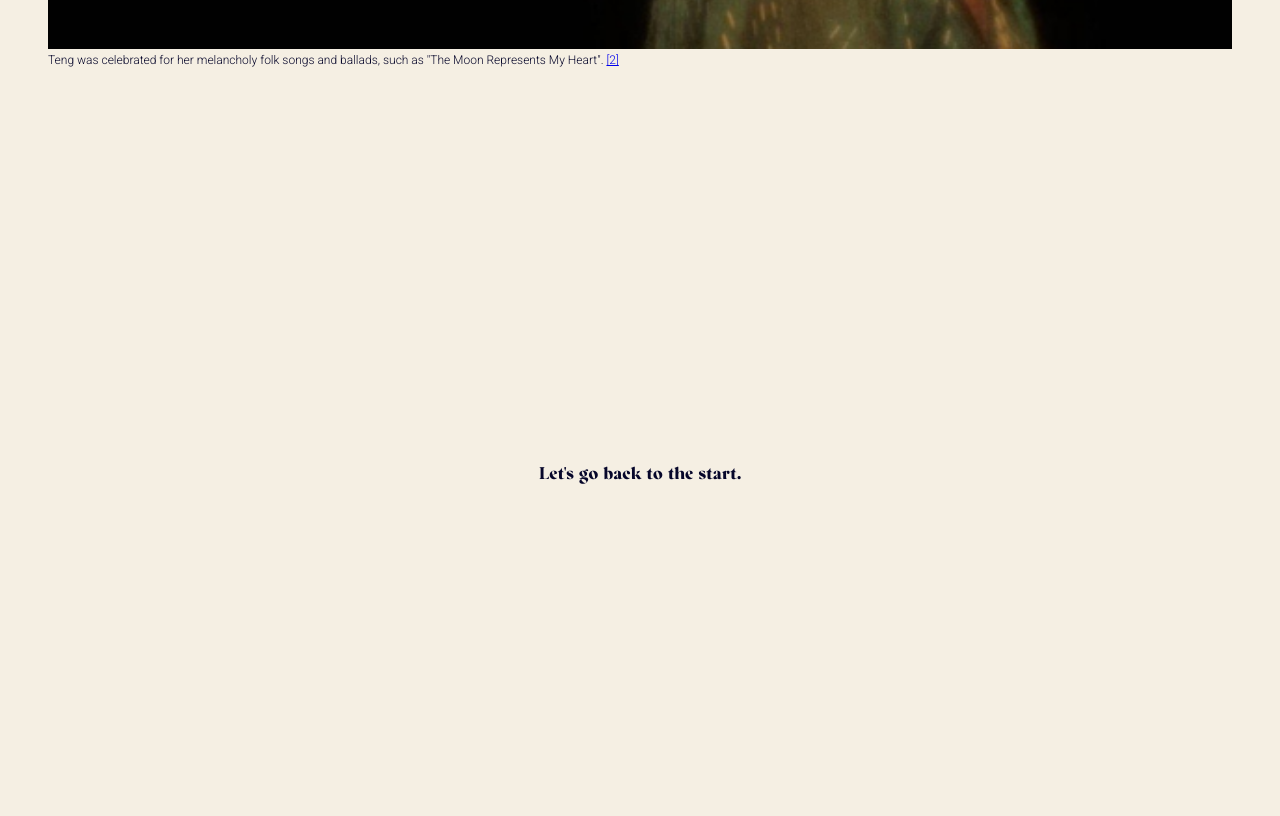
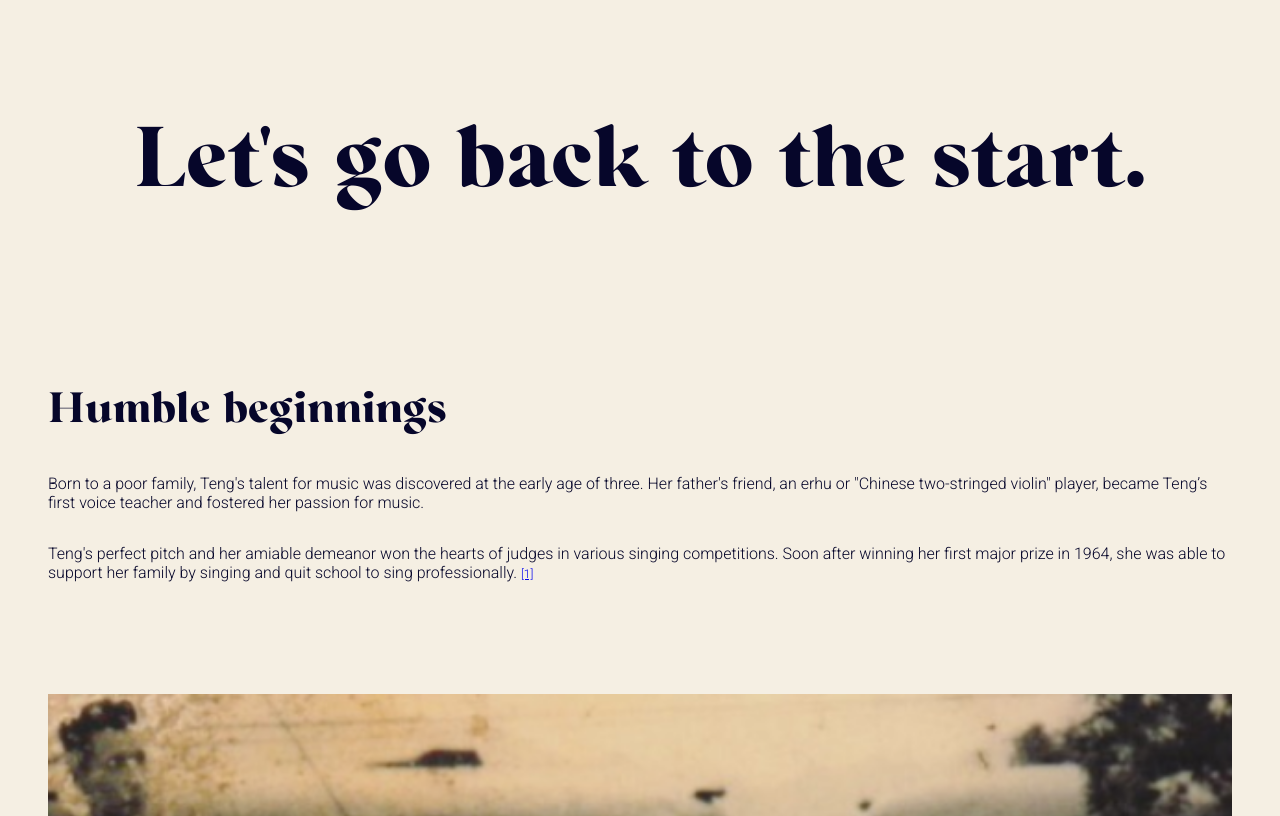
Before and after one commit to jason-dan/jayanthi-tribute, a plain HTML site: page index.html in a window 1280 px wide. Shown: the part 2924-3740 px from the top of the page. Before the commit the page ends 3582 px from the top, so only its background shows below. Drawn offline with nearby package versions, Linux system fonts and the light colour scheme.

Commit message:
implement styles for legacy

```diff
--- a/css/styles.css
+++ b/css/styles.css
@@ -19,8 +19,8 @@ main {
 }
 
 .section-block {
-    padding-bottom: 150px;
-    padding-top: 150px;
+    padding-bottom: 50px;
+    padding-top: 50px;
 }
 
 .landing-grid {
@@ -61,7 +61,7 @@ main {
 }
 
 #landing {
-    padding-bottom: 300px;
+    padding-bottom: 400px;
 }
 
 #title {
@@ -87,8 +87,31 @@ main {
     background-color: black;
 }
 
-#transition-content {
+#transition-content p{
     text-align: center;
+    font-size: 5rem;
+}
+
+#biography-1 {
+    padding-bottom: 50px;
+}
+
+#biography-2{
+    padding-top: 50px;
+    padding-bottom: 50px;
+}
+
+#biography-3 {
+    padding-top: 50px;
+}
+
+.bio-grid, .wide-text, #gallery-grid{
+    display: grid;
+    grid-template-columns: auto;
+}
+
+.cite {
+    font-size: 0.75rem;
 }
 
 img {
@@ -97,7 +120,7 @@ img {
 }
 
 figure {
-    margin: 80px 0px 80px 0px;
+    margin: 80px 0px 40px 0px;
 }
 
 figcaption {
@@ -115,12 +138,14 @@ h1 {
 
 h2, #transition-content{
     font-size: 5rem;
+    margin-bottom: 1.5rem;
 }
 
 h3 {
-    font-size: 4rem;
+    font-size: 2.5rem;
 }
 
 p {
-    font-size: 1rem;
+    margin-top: 2rem;
+    margin-bottom: 2rem;
 }
--- a/index.html
+++ b/index.html
@@ -63,10 +63,9 @@
                 <p id="transition-text">Let's go back to the start.</p>
             </div>
         </section>
-        <!--
         <section id="biography">
             <div id="biography-1" class="section-block">
-                <div id="biography-1-content" class="bio-left-text">
+                <div id="biography-1-content" class="bio-grid">
                     <div id="bio-1-text">
                         <h3>Humble beginnings</h3>
                         <p>
@@ -90,7 +89,7 @@
                 </div>
             </div>
             <div id="biography-2" class="section-block">
-                <div id="biography-2-content" class="bio-right-text">
+                <div id="biography-2-content" class="bio-grid">
                     <div id="bio-2-text">
                         <h3>A star is born</h3>
                         <p>
@@ -114,7 +113,7 @@
                 </div>
             </div>
             <div id="biography-3" class="section-block">
-                <div id="biography-3-content" class="bio-left-text">
+                <div id="biography-3-content" class="bio-grid">
                     <div id="bio-3-text">
                         <h3>A voice for action</h3>
                         <p>
@@ -165,8 +164,9 @@
                 </p>
             </div>
         </section>
+        <!--
         <section id="gallery" class="section-block">
-            <div id="gallery-content">
+            <div id="gallery-grid">
                 <div id="gallery-1">
                     <figure>
                         <img src="img/gallery-img-1.png" alt="Teng from a late 1970s photoshoot">
```
